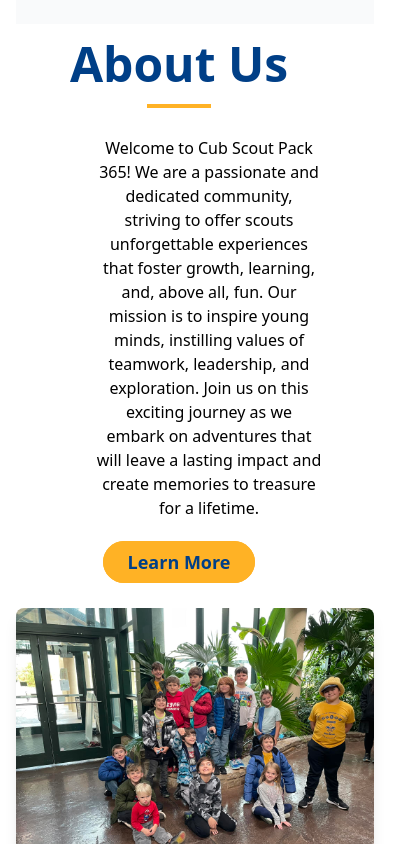
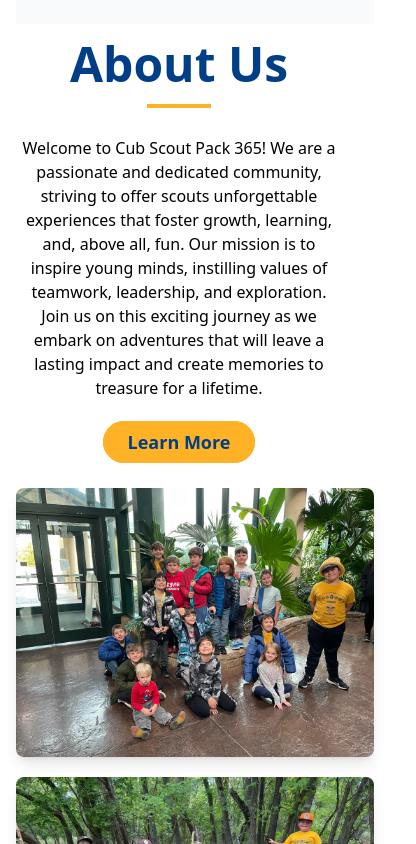
Before and after one commit to NICHOLEMCGREW/Pack365, a React (Vite) app: page / in a window 390 px wide. Shown: the part 820-1664 px from the top of the page, 416 px wide, since content can reach past the window. Built offline with nearby package versions, Linux system fonts and the light colour scheme.

Commit message:
make mobile responsive

```diff
--- a/src/components/About.jsx
+++ b/src/components/About.jsx
@@ -8,10 +8,10 @@ const About = () => {
   return (
     <section id="about" className="about mx-mobile flex items-center justify-center mt-4">
       <div className="about-container flex flex-col lg:flex-row items-center justify-center lg:justify-between">
-        <div className="about-content pr-8 text-center max-w-screen-xl mx-auto md:mt-4 sm:mt-8">
+        <div className="about-content pr-8 text-center max-w-screen-xl mx-auto md:mt-4 sm:mt-8 lg:mt-0">
           <h1 className="text-[#003f87] text-5xl font-semibold mb-4 sm:mt-8 md:mt-4">About Us</h1>
           <div className="line mb-7 w-16 border-t-4 border-[#ffb225] mx-auto"></div>
-          <p className="ml-20 text-gray m-5 mb-7">
+          <p className="mx-auto max-w-[800px] text-gray m-5 mb-7">
           Welcome to Cub Scout Pack 365! We are a passionate and dedicated community, striving to offer scouts unforgettable experiences that foster growth, learning, and, above all, fun. Our mission is to inspire young minds, instilling values of teamwork, leadership, and exploration. Join us on this exciting journey as we embark on adventures that will leave a lasting impact and create memories to treasure for a lifetime.
           </p>
           <ScrollLink to="contact" smooth="true" duration={500} className=" hover:text-[#ffb225] duration-500 cursor-pointer py-2 px-6 mt-2 text-[#003f87]  bg-[#ffb225] hover:bg-[#003f87] border border-[#ffb225] hover:border-[#ffb225] rounded-full font-semibold text-lg transition ease-in-out">
--- a/src/components/Events.jsx
+++ b/src/components/Events.jsx
@@ -18,7 +18,8 @@ const Events = () => {
 };
 
 const EventCard = ({ event }) => (
-  <div className="event shadow-md rounded-md bg-gray-100 w-[400px]">
+  <div className="event shadow-md rounded-md bg-gray-100">
+    <div className="flex flex-col justify-between h-full">
       <img
         src={event.image}
         alt={event.title}
@@ -29,6 +30,7 @@ const EventCard = ({ event }) => (
         <p className="mb-2 text-sm text-gray-600">{event.description}</p>
       </div>
     </div>
+  </div>
 );
 
 export default Events;
```
Lines whose indentation alone changed are shown as unchanged.
